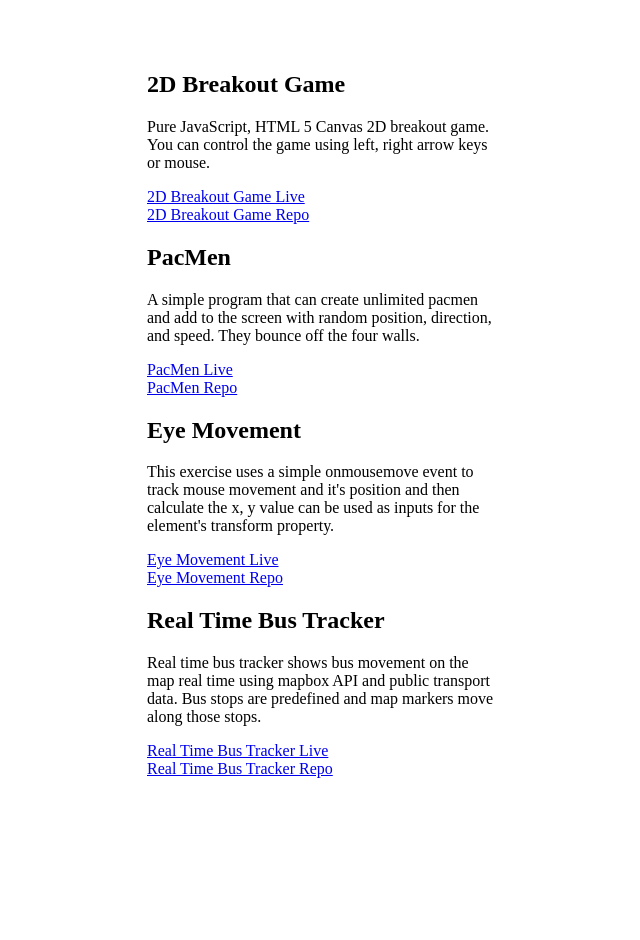
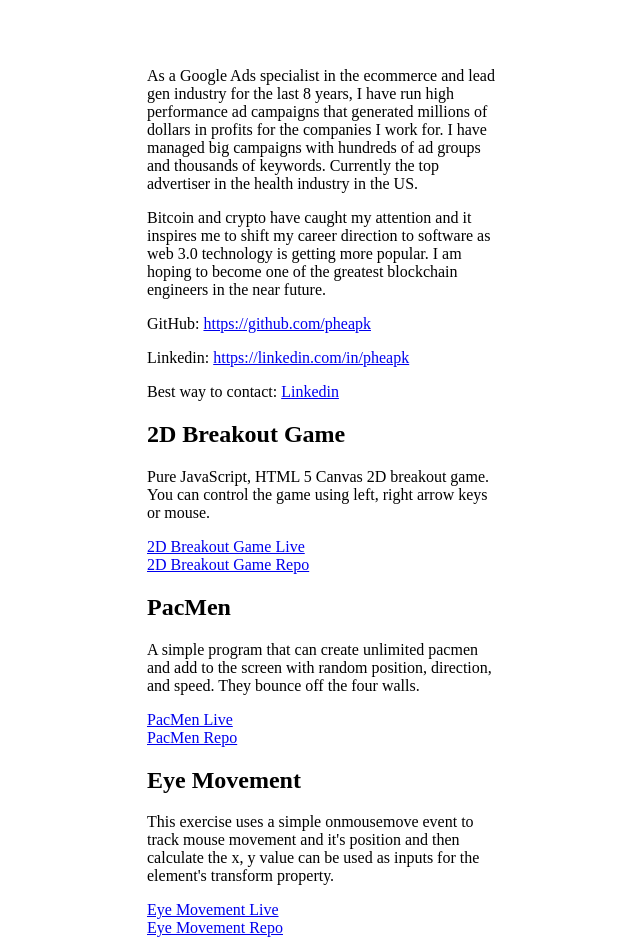
Before and after one commit to pheapk/pheapk.github.io, a plain HTML site: page index.html in a window 1280 px wide. Shown: the top 940 px of the page, without its empty margins (318-958 px from the left). Before the commit the page ends 845 px from the top, so only its background shows below. Drawn offline with Linux system fonts and the light colour scheme.

Commit message:
added bio pitch, github, linkedin

```diff
--- a/index.html
+++ b/index.html
@@ -8,6 +8,15 @@
 </head>
 <body>
     <div class="container">
+        <div class="project">
+            <p>As a Google Ads specialist in the ecommerce and lead gen industry for the last 8 years, I have run high performance ad campaigns that generated millions of dollars in profits for the companies I work for. I have managed big campaigns with hundreds of ad groups and thousands of keywords. Currently the top advertiser in the health industry in the US.</p>
+            <p>Bitcoin and crypto have caught my attention and it inspires me to shift my career direction to software as web 3.0 technology is getting more popular. I am hoping to become one of the greatest blockchain engineers in the near future.</p>
+        </div>
+        <div class="project">
+            <p>GitHub: <a href="https://github.com/pheapk" target="_blank">https://github.com/pheapk</a></p>
+            <p>Linkedin: <a href="https://linkedin.com/in/pheapk" target="_blank">https://linkedin.com/in/pheapk</a></p>
+            <p>Best way to contact: <a href="https://linkedin.com/in/pheapk" target="_blank">Linkedin</a></p>
+        </div>
         <div class="project">
             <h2>2D Breakout Game</h2>
             <p>Pure JavaScript, HTML 5 Canvas 2D breakout game. You can control the game using left, right arrow keys or mouse.<p>
```
